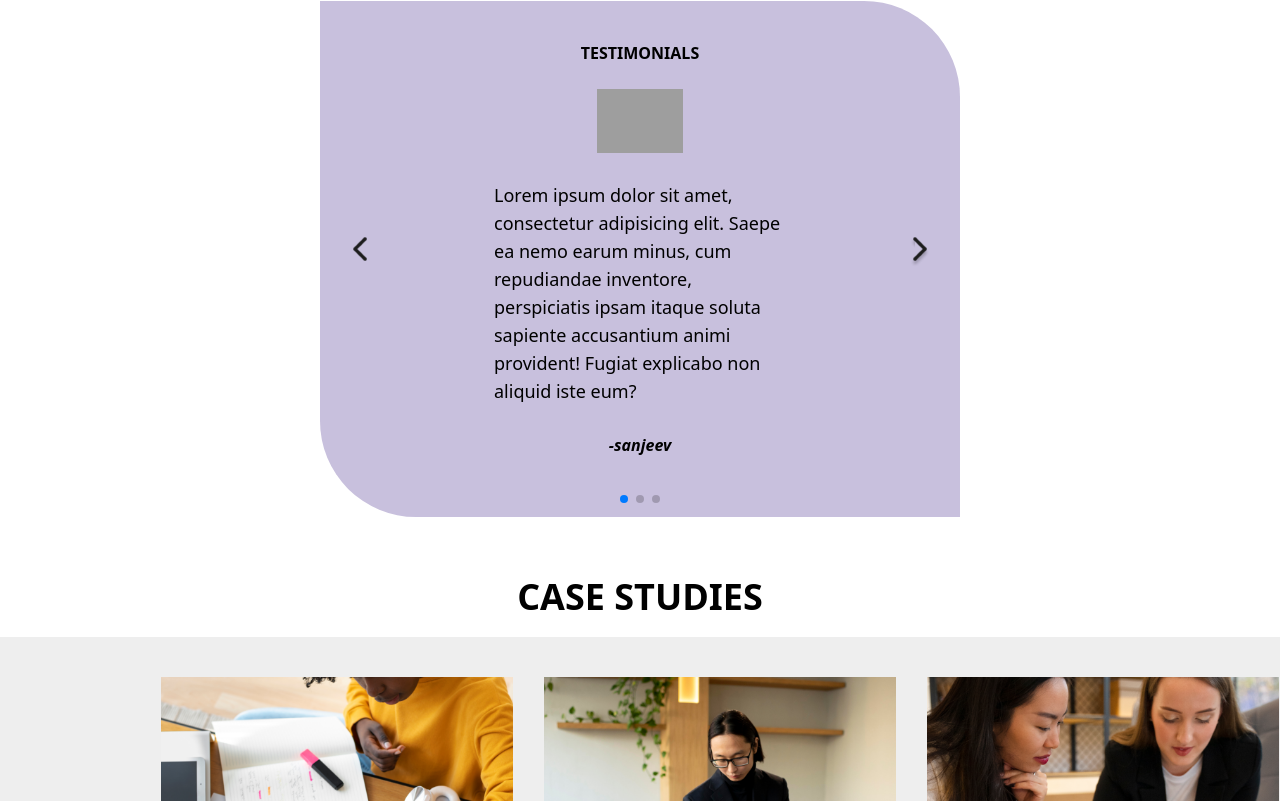
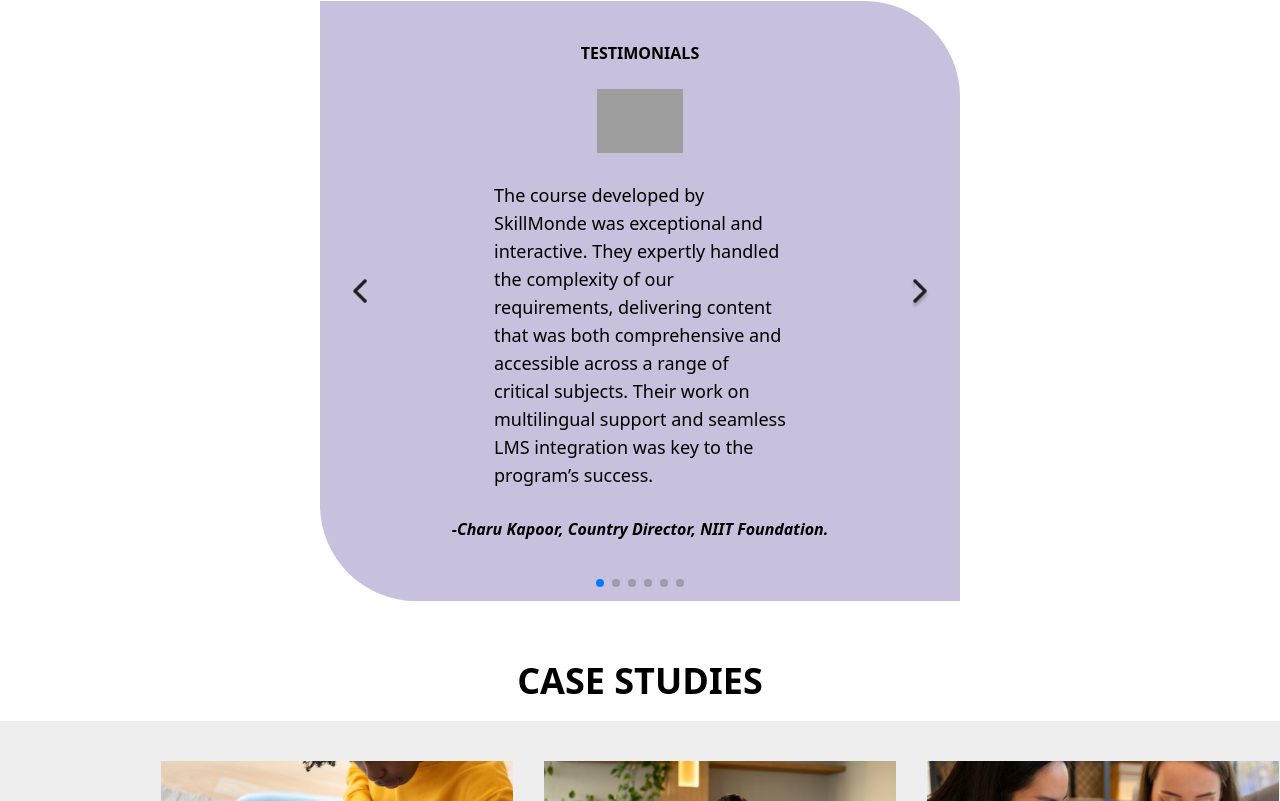
Before and after one commit to sanjeevs9/skillmonde-NGO, a React (Vite) app: page / in a window 1280 px wide. Shown: the part 2191-2992 px from the top of the page. Built offline with nearby package versions, Linux system fonts and the light colour scheme; grey boxes are pictures that could not be loaded.

Commit message:
minor changes

```diff
--- a/src/components/Testimonials.jsx
+++ b/src/components/Testimonials.jsx
@@ -24,9 +24,12 @@ export default function Testimonial(){
       pagination={{clickable:true}}
       modules={[Navigation,Pagination]}
     >
-      <SwiperSlide><TestimonialComp review={"Lorem ipsum dolor sit amet, consectetur adipisicing elit. Saepe ea nemo earum minus, cum repudiandae inventore, perspiciatis ipsam itaque soluta sapiente accusantium animi provident! Fugiat explicabo non aliquid iste eum?"}  client={"-sanjeev"}/></SwiperSlide>
-      <SwiperSlide><TestimonialComp review={"Lorem ipsum dolor sit amet, consectetur adipisicing elit. Saepe ea nemo earum minus, cum repudiandae inventore, perspiciatis ipsam itaque soluta sapiente accusantium animi provident! Fugiat explicabo non aliquid iste eum?"}  client={"-sanjeev"}/></SwiperSlide>
-      <SwiperSlide><TestimonialComp review={"Lorem ipsum dolor sit amet, consectetur adipisicing elit. Saepe ea nemo earum minus, cum repudiandae inventore, perspiciatis ipsam itaque soluta sapiente accusantium animi provident! Fugiat explicabo non aliquid iste eum?"}  client={"-sanjeev"}/></SwiperSlide>
+      <SwiperSlide><TestimonialComp review={"The course developed by SkillMonde was exceptional and interactive. They expertly handled the complexity of our requirements, delivering content that was both comprehensive and accessible across a range of critical subjects. Their work on multilingual support and seamless LMS integration was key to the program’s success."}  client={"-Charu Kapoor, Country Director, NIIT Foundation."}/></SwiperSlide>
+      <SwiperSlide><TestimonialComp review={"The NEP training provided by SkillMonde was exactly what our teachers needed. The sessions were engaging and informative, offering practical strategies our teachers could use immediately. We’ve already seen a positive impact in our classrooms, and our teachers are more motivated and better equipped to implement the NEP."}  client={"- Umesh Parihar, Program Director, Deepalaya Foundation"}/></SwiperSlide>
+      <SwiperSlide><TestimonialComp review={"SkillMonde delivered an impactful training program that resonated with our students. Their approach to helping students assess their skills and explore career and entrepreneurial options was both engaging and effective. We’re grateful for their expertise and the positive impact this training has had on our students"}  client={"-Roopali Mehra, CEO, MyTransform"}/></SwiperSlide>
+      <SwiperSlide><TestimonialComp review={"“SkillMonde delivered exactly what we needed under very tight deadlines. Their ability to conceptualize, develop, and deliver high-quality interactive content for our BCA and MCA programs was outstanding. The courses are now a cornerstone of our online offerings, and we’ve received excellent feedback from our students.”"}  client={"-GLA University"}/></SwiperSlide>
+      <SwiperSlide><TestimonialComp review={"“SkillMonde’s outreach program was instrumental in expanding the reach of our textbooks. Their ability to manage a large-scale, multi-year campaign with such precision and effectiveness was impressive. The team they built and managed in the USA delivered outstanding results, helping us achieve our goal of reaching 20,000 professors.”"}  client={"-OpenStax, Rice University"}/></SwiperSlide>
+      <SwiperSlide><TestimonialComp review={"“SkillMonde did an outstanding job designing our school books. The complexity of the project was handled with incredible skill and attention to detail. The final designs were not only visually appealing but also educationally effective. We’re thrilled with the outcome and look forward to working with SkillMonde on future projects.”"}  client={"- Scholars Learning USA"}/></SwiperSlide>
     </Swiper>
 
     <div className="swiper-button-prev-custom-one absolute cursor-pointer left-0 lg:left-1/4 top-1/2 transform -translate-y-1/2 z-10 pl-5">
```
